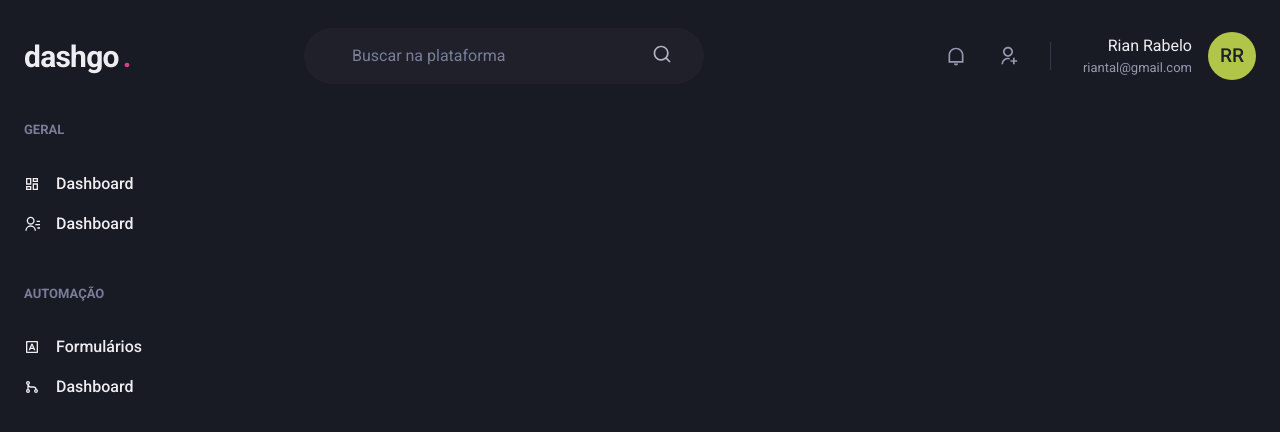
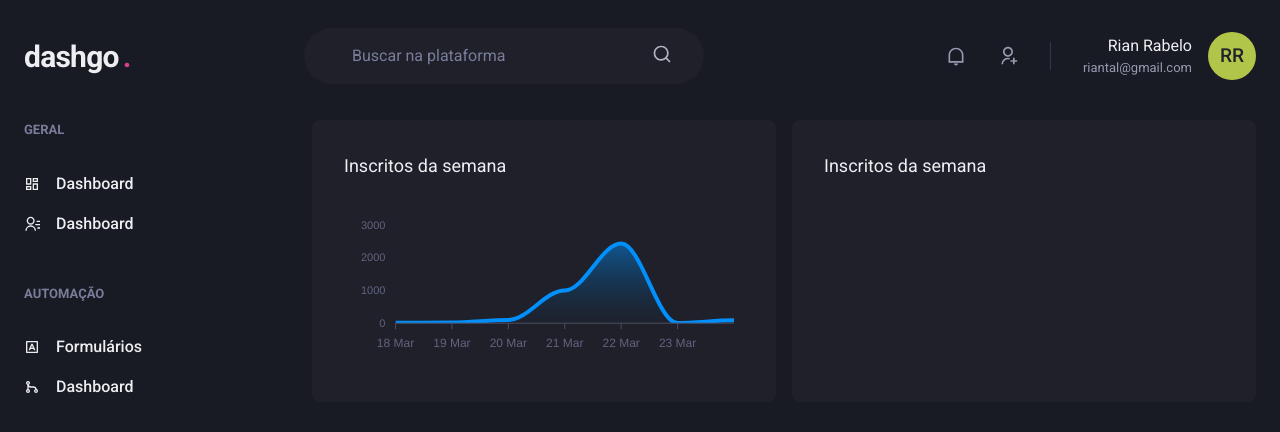
Before and after one commit to riansco14/dashgo, a Next.js app: page /dashboard in a window 1280 px wide. Shown: the top 432 px of the page. Built offline with nearby package versions, Linux system fonts and the light colour scheme.

Commit message:
graficos do layout

```diff
--- a/package.json
+++ b/package.json
@@ -16,11 +16,13 @@
     "@types/node": "18.11.18",
     "@types/react": "18.0.27",
     "@types/react-dom": "18.0.10",
+    "apexcharts": "^3.36.3",
     "eslint": "8.32.0",
     "eslint-config-next": "13.1.5",
     "framer-motion": "^8.5.2",
     "next": "13.1.5",
     "react": "18.2.0",
+    "react-apexcharts": "^1.4.0",
     "react-dom": "18.2.0",
     "react-icons": "^4.7.1",
     "typescript": "4.9.4"
--- a/src/pages/dashboard.tsx
+++ b/src/pages/dashboard.tsx
@@ -1,8 +1,64 @@
 import React from 'react'
 import { Header } from '@/components/Header'
-import { Flex } from '@chakra-ui/react'
+import { Box, Flex, SimpleGrid, Text } from '@chakra-ui/react'
 import { Sidebar } from '@/components/Sidebar'
+import dynamic from 'next/dynamic'
+import { theme } from '@/styles/theme'
 
+const Chart = dynamic(() => import('react-apexcharts'), { ssr: false })
+
+const options = {
+    chart: {
+        toolbar: {
+            show: false
+        },
+        zoom: {
+            enable: false
+        },
+        foreColor: theme.colors.gray[500]
+    },
+    grid: {
+        show: false
+    },
+    dataLabels: {
+        enabled: false
+    },
+    stroke: {
+        curve: 'smooth'
+    },
+    tooltip: {
+        enabled: false
+    },
+    xaxis: {
+        type: 'datetime',
+        axisBorder: {
+            color: theme.colors.gray[600]
+        },
+        axisTicks: {
+            color: theme.colors.gray[600]
+        },
+        categories: [
+            '2021-03-18T00:00:00.000Z',
+            '2021-03-19T00:00:00.000Z',
+            '2021-03-20T00:00:00.000Z',
+            '2021-03-21T00:00:00.000Z',
+            '2021-03-22T00:00:00.000Z',
+            '2021-03-23T00:00:00.000Z',
+            '2021-03-24T00:00:00.000Z',
+        ]
+    },
+    fill: {
+        opacity: 0.3,
+        type: 'gradient',
+        gradient: {
+            shade: 'dark',
+            opacityFrom: 0.7,
+            opacityTo: 0.2
+        }
+    }
+}
+
+const series = [{ name: "Batata", data: [10, 20, 100, 1000, 2434, 4, 87] }]
 
 export default function Dashboard() {
     return (
@@ -10,6 +66,31 @@
             <Header />
             <Flex w="100%" marginY="6" maxWidth={1480} marginX="auto" paddingX="6">
                 <Sidebar />
+                <SimpleGrid
+                    flex="1"
+                    gap="4"
+                    minChildWidth="320px"
+                >
+                    <Box
+                        padding="8"
+                        bg="gray.800"
+                        borderRadius="8"
+                    >
+                        <Text fontSize="lg" marginBottom="4">Inscritos da semana</Text>
+                        <Chart options={options} series={series} type="area" height={160} width="100%" />
+
+                    </Box>
+
+                    <Box
+                        padding="8"
+                        bg="gray.800"
+                        borderRadius="8"
+                    >
+                        <Text fontSize="lg" marginBottom="4">Inscritos da semana</Text>
+
+                    </Box>
+
+                </SimpleGrid>
             </Flex>
         </Flex>
     )
```
